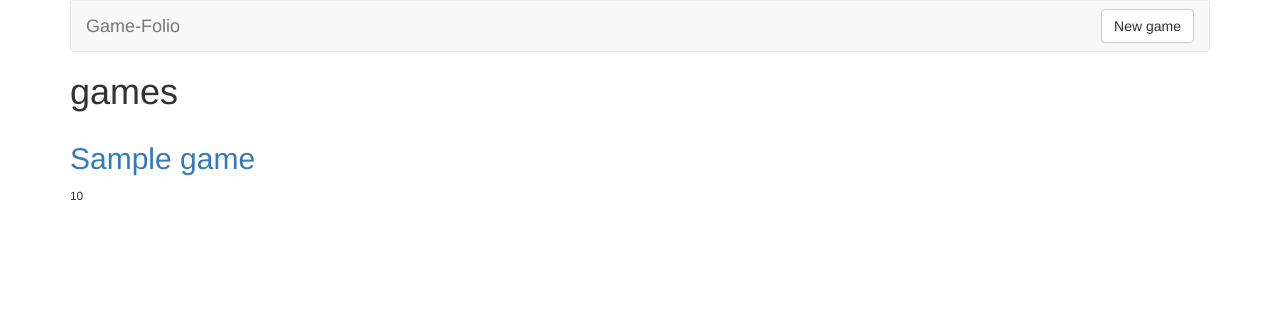
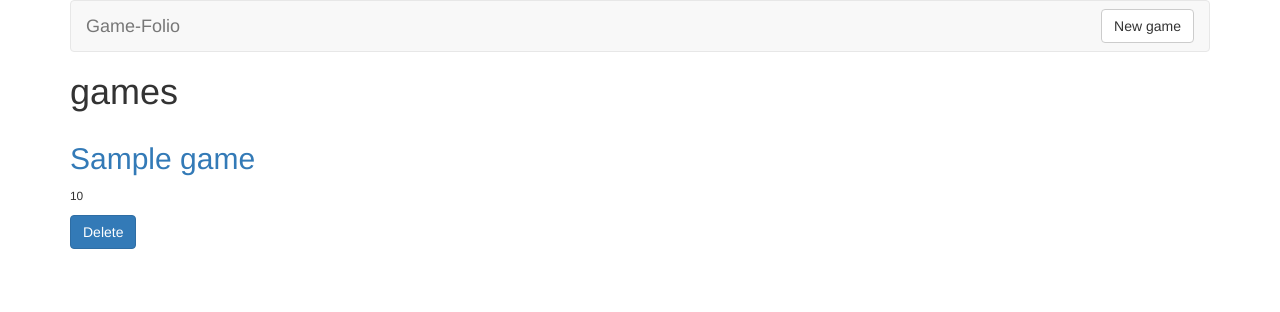
Before and after one commit to kmurata798/contractor, a Flask app: page /games in a window 1280 px wide. Shown: the top 312 px of the page. Run offline with Flask 2, Linux system fonts and the light colour scheme; a database or web service that is not in the repository returns one stand-in record (values such as "Sample title"); some libraries are stand-ins or nearby versions.

Commit message:
removing extra game problem

```diff
--- a/templates/games_index.html
+++ b/templates/games_index.html
@@ -8,6 +8,12 @@
     <div class='col-md-3'>
         <h2><a href='/games/{{ item._id }}'>{{ item.title }}</a></h2>
         <small>{{ item.price }}</small>
+        <p>
+            <form method='POST' action='/games/{{game._id}}/delete/'>
+                <input type='hidden' name='_method' value='DELETE'>
+                <button class='btn btn-primary' type='submit'>Delete</button>
+            </form>
+        </p>
     </div>
     {% endfor %}
 </div>
--- a/templates/games_show.html
+++ b/templates/games_show.html
@@ -3,7 +3,7 @@
 <div class='row'>
     <div class='col-sm-6 col-sm-offset-3'>
         <h1>{{ game.title }}</h1>
-        <h2>{{ 'Price: $' + game.price }}</h2>
+        <h2>{{ game.price }}</h2>
 
         <!-- <h3>{{ game.images}}</h3> -->
         <div class="card">
```
